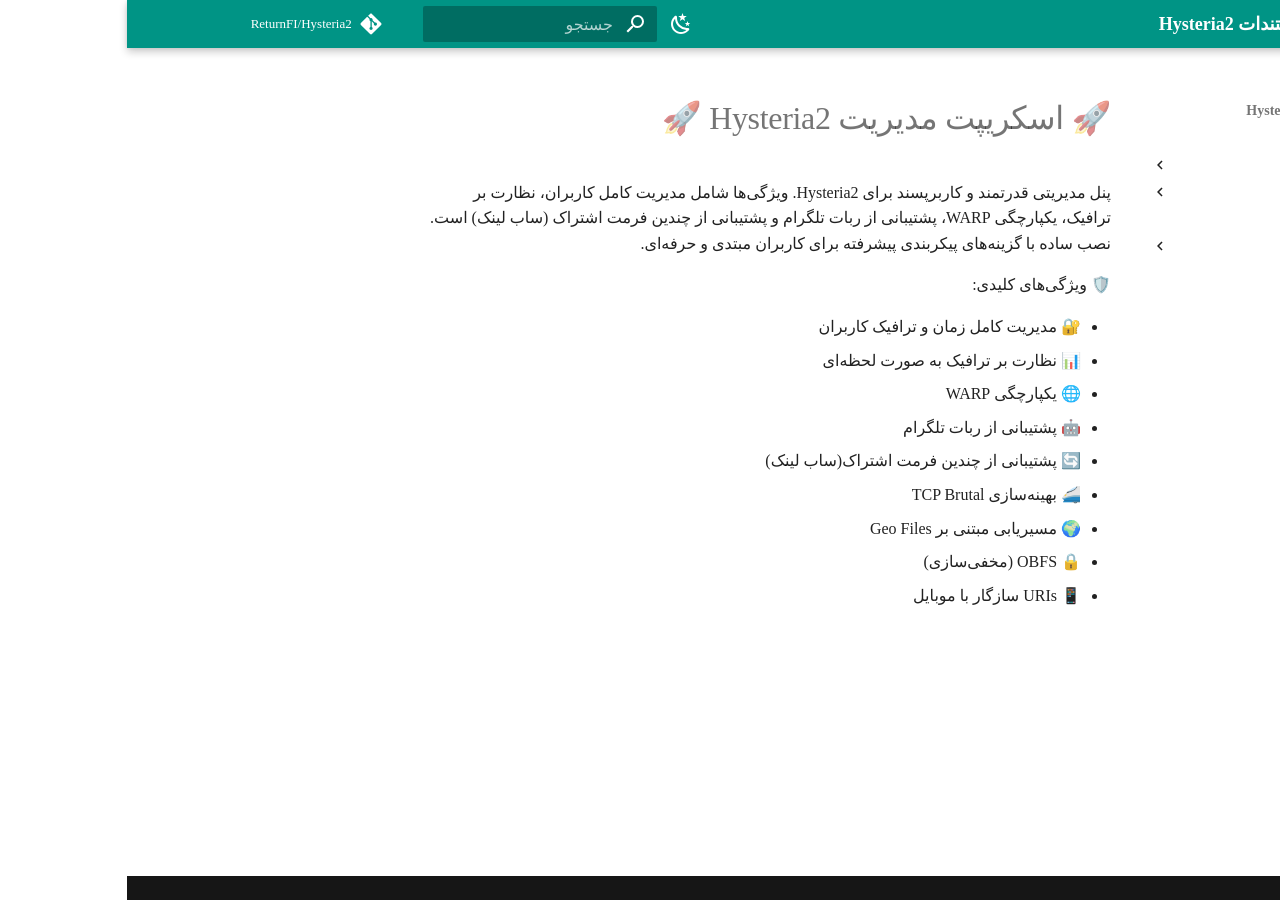
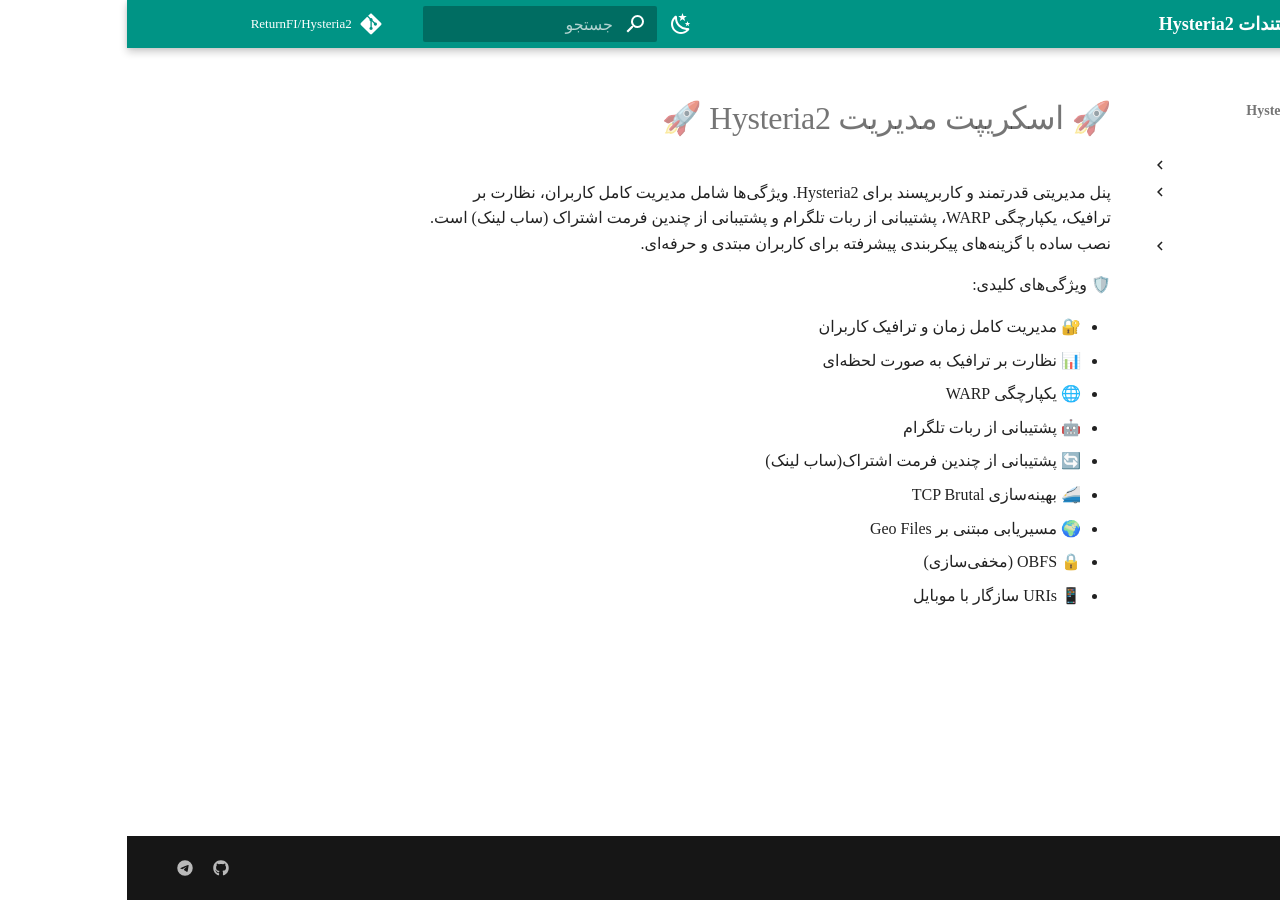
Before and after one commit to ReturnFI/Hys2-docs, an MkDocs documentation site: the page built from docs/index.md, in a window 1280 px wide. Built offline with MkDocs 1.6.1 and Material for MkDocs 9.7.7, drawn with Linux system fonts in a browser that asks for light colours; some web fonts are replaced; comment, search, counter and statistics services are not loaded.

Commit message:
Update mkdocs.yml

```diff
--- a/mkdocs.yml
+++ b/mkdocs.yml
@@ -61,6 +61,11 @@
 
 extra:
   generator: false
+  social:
+    - icon: fontawesome/brands/github
+      link: https://github.com/ReturnFI/Hysteria2/
+    - icon: fontawesome/brands/telegram
+      link: https://t.me/hysteria2_panel
 
 markdown_extensions:
   - abbr
```
